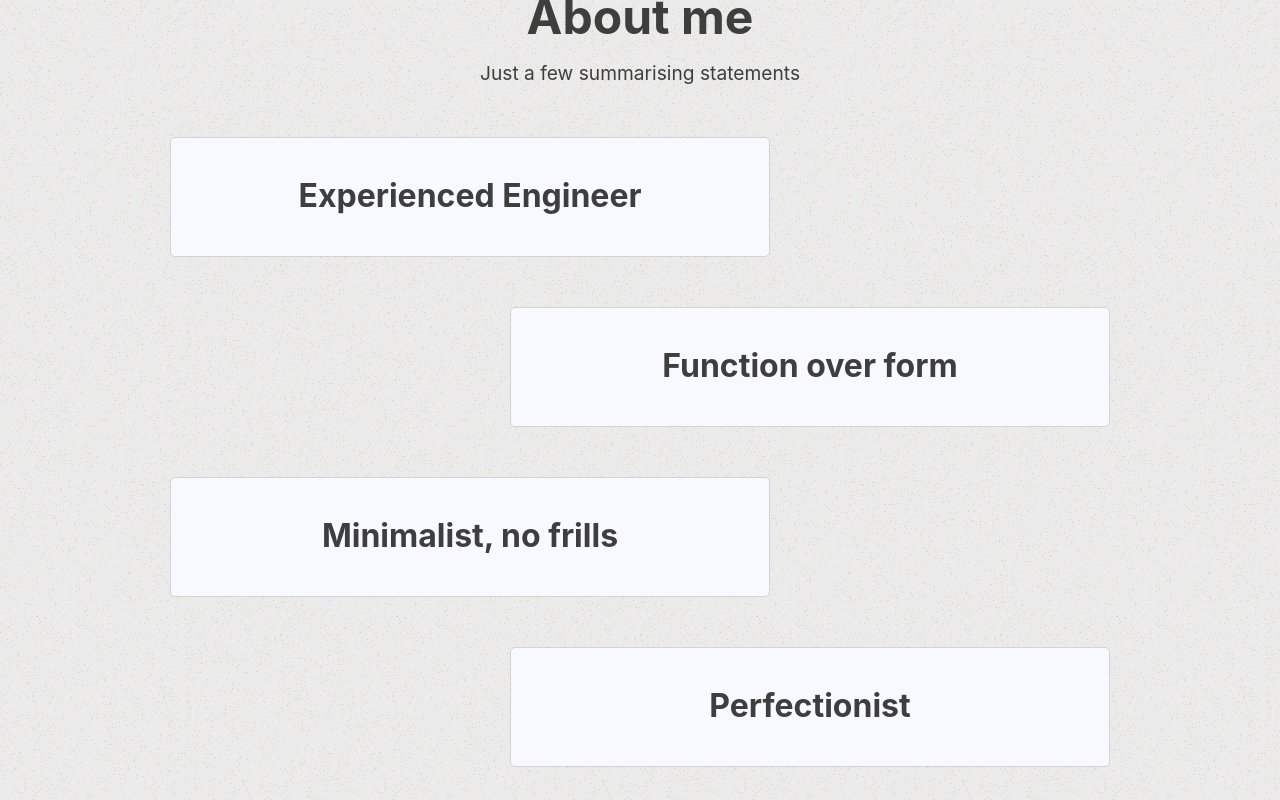
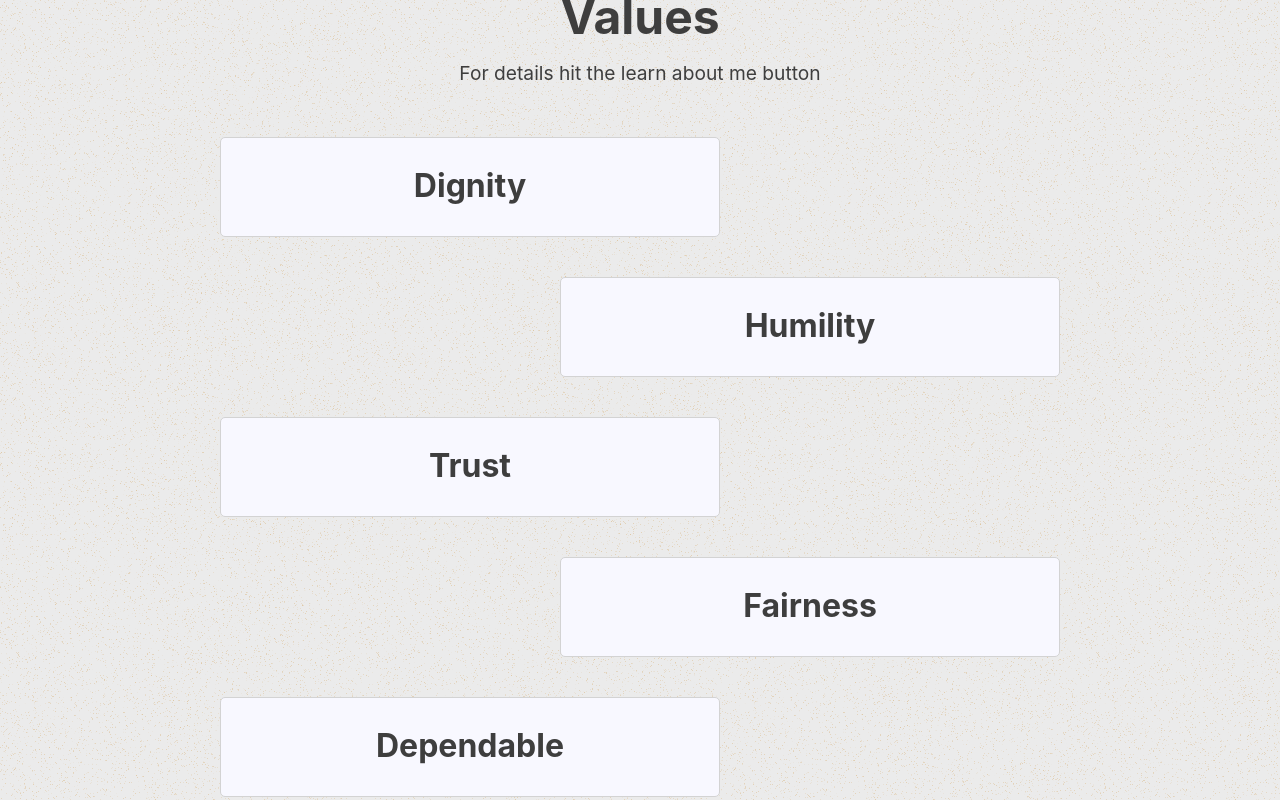
Before and after one commit to jrgrantham/james-grantham, a React (Create React App) app: page / in a window 1280 px wide. Shown: the part 2280-3080 px from the top of the page. Built offline with nearby package versions, Linux system fonts and the light colour scheme; no server answers.

Commit message:
change captions to values

```diff
--- a/src/components/landing/Captions.jsx
+++ b/src/components/landing/Captions.jsx
@@ -4,11 +4,8 @@ import { captions } from "../../data/captions";
 
 import {
   mediaBreak,
-  landingCaptionBack1,
-  landingCaptionBack2,
   landingCaptionBorder,
   landingCaption,
-  landingCaptionFont,
   appWidth,
   transition,
   borderRad,
@@ -22,8 +19,8 @@ export default function LandingCaptions() {
   return (
     <Captions id="captions">
       <SectionTitle
-        title={"About me"}
-        description={"Just a few summarising statements"}
+        title={"Values"}
+        description={"For details hit the learn about me button"}
       />
       {captions.map((caption, index) => (
         <CaptionContainer
@@ -42,14 +39,11 @@ export default function LandingCaptions() {
 const Captions = styled.div`
   display: flex;
   flex-direction: column;
-  justify-content: center;
-  align-items: center;
   width: 100%;
   max-width: ${appWidth};
   margin-bottom: 20px;
 
   @media (min-width: ${mediaBreak}) {
-    // padding: 0 100px;
     .left {
       justify-content: flex-start;
     }
@@ -61,30 +55,26 @@ const Captions = styled.div`
 
 const CaptionContainer = styled.div`
   display: flex;
-  // flex-direction: column;
-  align-items: center;
   width: 100%;
 `;
 
 const Caption = styled.div`
   background-color: ${landingCaption};
   margin: auto;
-  margin-bottom: 30px;
+  margin-bottom: 20px;
   display: flex;
   justify-content: center;
   align-items: center;
   border: 1px solid ${landingCaptionBorder};
   border-radius: ${borderRad};
   width: 85%;
-
-  min-height: 80px;
+  min-height: 70px;
   transition: all ${transition};
 
   @media (min-width: ${mediaBreak}) {
-    margin: 0 30px 50px 30px;
-    width: 60%;
-    min-width: 500px;
-    min-height: 120px;
+    margin: 0 80px 40px 80px;
+    width: 500px;
+    min-height: 100px;
   }
 
   @media (pointer: fine) {
--- a/src/data/captions.js
+++ b/src/data/captions.js
@@ -1,11 +1,27 @@
 export const captions = [
-  'Experienced Engineer',
-  'Function over form',
-  // 'Music lover',
-  'Minimalist, no frills',
-  'Perfectionist',
-  // 'Love the outdoors',
-  'Collaborator',
-  // 'Enjoy hill walking with my children and their remote control cars',
-  // 'Recently joined the gym in an effort to impove fitness and health',
+  // 'Experienced Engineer',
+  // 'Function over form',
+  // 'Minimalist, no frills',
+  // 'Perfectionist',
+  // 'Collaborator',
+  'Dignity',
+  'Humility',
+  'Trust',
+  'Fairness',
+  'Dependable',
+  'Decisiveness',
+  'Honesty',
+  // 'Innovative',
+  // 'Intuitive',
+  // 'Persistence',
+  // 'Loyalty',
+  // 'Dedication',
+  // 'Family',
+  // 'Accountability',
+  // 'Sincerity',
+  // 'Tolerance',
+  // 'Valour',
+  // 'Competence',
+  // 'Consistency',
+  // 'Common sense',
 ];
```
